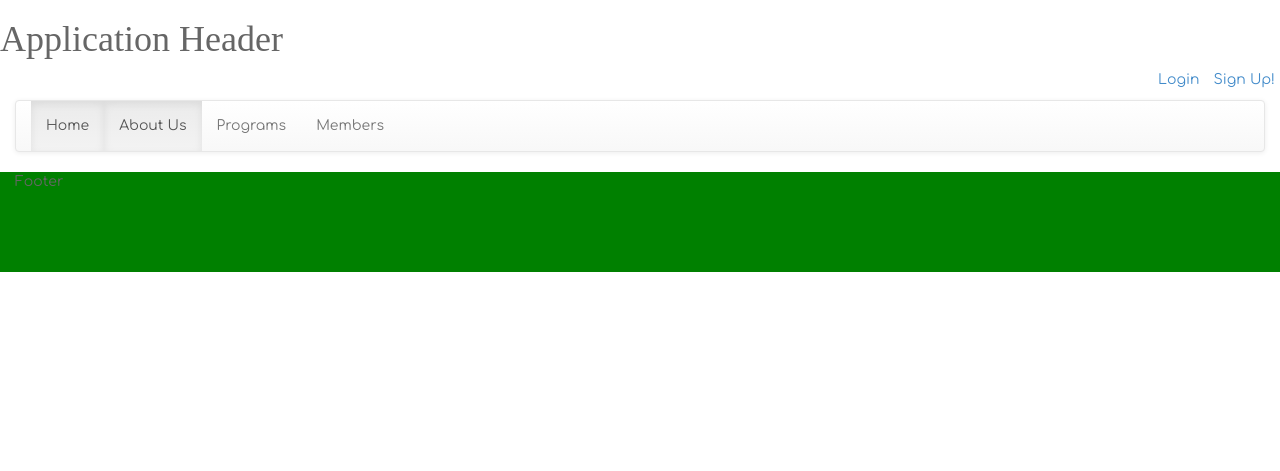
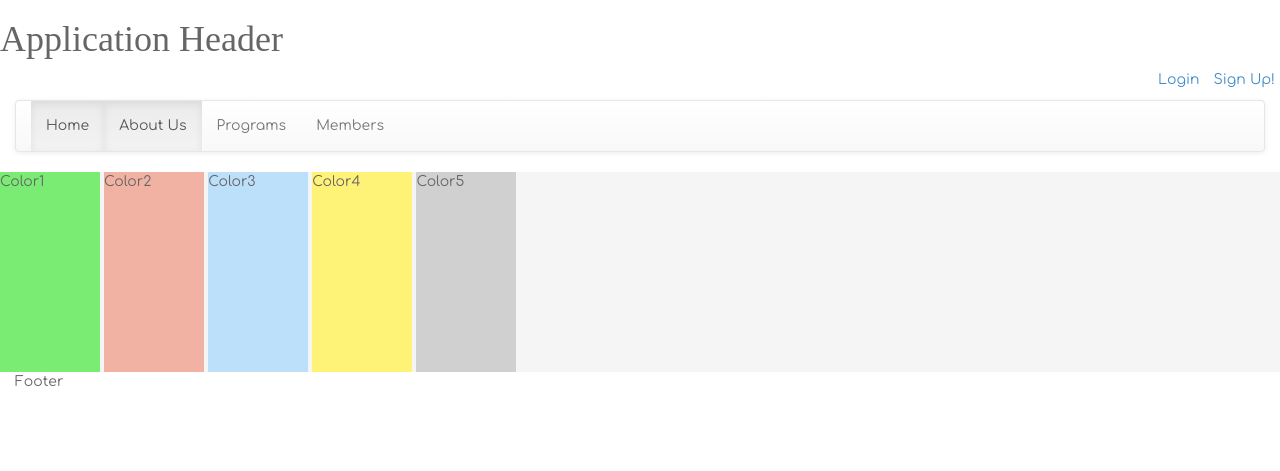
Before and after one commit to cool-beans/Team65_buffer, a Django app: page /final_project/about/ in a window 1280 px wide. Shown: the top 471 px of the page. Run offline with Django 3.2, Linux system fonts and the light colour scheme; parts of the project's set-up code (start-up, migrations or seed data) failed here and were passed over; some libraries are stand-ins or nearby versions; some web fonts are replaced.

Commit message:
Created a color pallet

```diff
--- a/app/static/styles/application.css
+++ b/app/static/styles/application.css
@@ -10,5 +10,28 @@ h1,h2,h3,h4,h5,h6{
 
 #footer {
   height: 100px;
-  background:green;
 }
+
+#Color1, #Color2, #Color3, #Color4, #Color5{
+   height:200px;
+   width:100px;
+   display:inline-block;
+}
+#Color0{
+   background-color:#F5F5F5;
+}
+#Color1{
+   background-color:#7AEC74;//#3FC380;
+}
+#Color2{
+   background-color:#F1B2A3;//#F1C3B8;//#F1B2A3;//#E28181;
+}
+#Color3{
+   background-color:#BCDFFA;//#87C3F6;
+}
+#Color4{
+   background-color:#FFF377;//#FFCA4A;
+}
+#Color5{
+   background-color:#D0D0D0;
+}
--- a/app/templates/final_project/base.html
+++ b/app/templates/final_project/base.html
@@ -15,7 +15,6 @@
    <link href='http://fonts.googleapis.com/css?family=Comfortaa|Iceland' rel='stylesheet' type='text/css'>
 </head>
 <body>
-<div class="wrapper">
    <div class="header">
       <div class="row">
          <div class=pull-left">
@@ -36,8 +35,24 @@
          </div>
       </div>
          {% block content %}{% endblock %}
+      <div id="Color0">
+         <div id="Color1">
+            Color1
+         </div>
+         <div id="Color2">
+            Color2
+         </div>
+         <div id="Color3">
+            Color3
+         </div>
+         <div id="Color4">
+            Color4
+         </div>
+         <div id="Color5">
+            Color5
+         </div>
+      </div>
    </div><!--content-->
-</div> <!--wrapper-->
    <div id="footer">
       <div class="row">
          <div class="col-lg-12">
```
